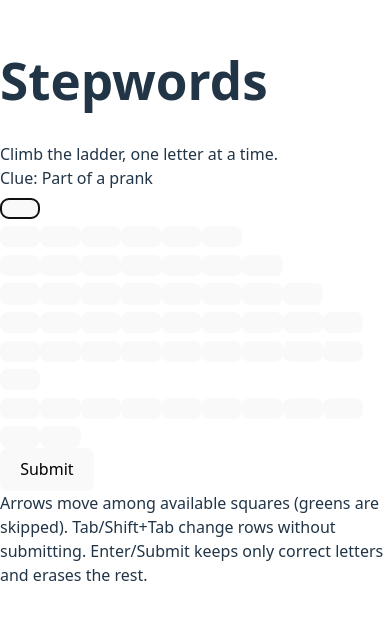
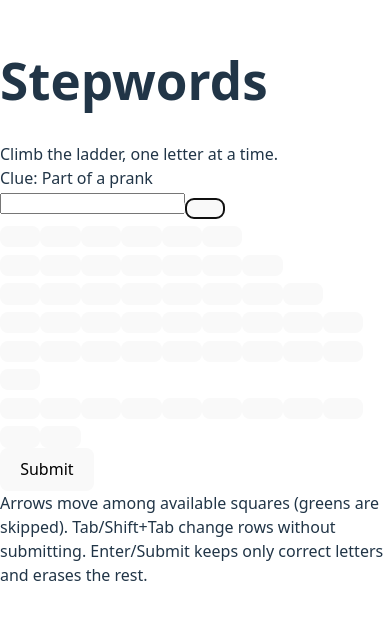
Before and after one commit to benreich4/stepwords, a React app: page / in a window 390 px wide. Shown: the part 120-740 px from the top of the page. Built offline with nearby package versions, Linux system fonts and the light colour scheme; the HTML template or start-up script is replaced by a standard one.

Commit message:
mobile update

```diff
--- a/src/App.jsx
+++ b/src/App.jsx
@@ -8,7 +8,6 @@ import React, { useState, useEffect, useRef } from "react";
  * - Tab/Shift+Tab still move between words without submitting
  * - Enter/Submit keeps only correct letters (green) and erases others
  */
-
 const PUZZLE = [
   { answer: "inonit", clue: "Part of a prank" },
   { answer: "sitinon", clue: "Audit" },
@@ -17,7 +16,6 @@ const PUZZLE = [
   { answer: "minidonuts", clue: "Little dippers?" },
   { answer: "dismounting", clue: "Getting off one's high horse?" },
 ];
-
 
 // const PUZZLE = [
 //   { answer: "ten", clue: "Perfect score or half a score" },
@@ -39,10 +37,10 @@ const clean = (s) => (s || "").toLowerCase().replace(/[^a-z]/g, "");
 function LetterBox({ char = "", state = "empty", isCursor = false, onClick }) {
   // state: empty | good
   const base =
-    "w-10 h-10 sm:w-12 sm:h-12 rounded-md border flex items-center justify-center text-sm sm:text-base font-bold uppercase select-none transition-colors";
+    "w-10 h-10 sm:w-11 sm:h-11 md:w-12 md:h-12 rounded-md border flex items-center justify-center text-base md:text-lg font-bold uppercase select-none transition-colors";
   const cls = state === "good"
     ? "bg-green-600 border-green-500 text-white"
-    : "bg-gray-900 border-gray-600 text-gray-200"; // single darker style for all empties
+    : "bg-gray-900 border-gray-700 text-gray-200"; // single darker style for empties
   const ring = isCursor ? " outline outline-2 outline-sky-400" : "";
   return (
     <button type="button" onClick={onClick} className={`${base} ${cls}${ring}`}>{char}</button>
@@ -56,6 +54,7 @@ export default function Stepwords() {
   const [cursor, setCursor] = useState(0); // col index
   const [message, setMessage] = useState("");
   const keyTargetRef = useRef(null);
+  const mobileInputRef = useRef(null);
 
   const answer = PUZZLE[level].answer.toUpperCase();
   const clue = PUZZLE[level].clue;
@@ -177,35 +176,24 @@ export default function Stepwords() {
     }
 
     // Arrow navigation
-    if (e.key === "ArrowLeft") {
+    if (e.key === "ArrowLeft") { e.preventDefault(); stepCursorInRow(-1); return; }
+    if (e.key === "ArrowRight") { e.preventDefault(); stepCursorInRow(1); return; }
+    if (e.key === "ArrowUp") { e.preventDefault(); if (level > 0) moveLevel(-1); return; }
+    if (e.key === "ArrowDown") { e.preventDefault(); if (level < PUZZLE.length - 1) moveLevel(1); return; }
+
+    // Desktop typing fallback
+    if (/^[a-z]$/i.test(e.key)) {
       e.preventDefault();
-      stepCursorInRow(-1);
+      typeChar(clean(e.key).toUpperCase());
       return;
     }
-    if (e.key === "ArrowRight") {
-      e.preventDefault();
-      stepCursorInRow(1);
-      return;
-    }
-    if (e.key === "ArrowUp") {
-      e.preventDefault();
-      if (level > 0) moveLevel(-1);
-      return;
-    }
-    if (e.key === "ArrowDown") {
-      e.preventDefault();
-      if (level < PUZZLE.length - 1) moveLevel(1);
-      return;
   }
 
-    // typing
-    if (/^[a-z]$/i.test(e.key)) {
-      e.preventDefault();
-      const ch = clean(e.key).toUpperCase();
-      // if current cell is locked, jump to nearest unlocked at/after cursor
+  function typeChar(ch) {
+    const len = rowLen(level);
     if (isLocked(level, cursor)) {
       const nextPos = nearestUnlockedInRow(level, cursor);
-        if (nextPos === -1) return; // row fully locked
+      if (nextPos === -1) return;
       setCursor(nextPos);
     }
     const cur = (guesses[level] || "").toUpperCase().padEnd(len, " ").slice(0, len);
@@ -219,8 +207,6 @@ export default function Stepwords() {
       if (!isLocked(level, advance)) { setCursor(advance); break; }
     }
     setMessage("");
-      return;
-    }
   }
 
   function letterState(rowIdx, colIdx) {
@@ -234,10 +220,29 @@ export default function Stepwords() {
 
       <div className="mb-4 text-gray-300"><span className="font-semibold">Clue:</span> {clue}</div>
 
-      {/* Hidden focus target to capture typing */}
+      {/* Hidden but focusable input to trigger mobile keyboards */}
+      <input
+        ref={mobileInputRef}
+        className="absolute opacity-0 pointer-events-none -z-10 h-0 w-0"
+        autoCapitalize="none"
+        autoCorrect="off"
+        spellCheck={false}
+        inputMode="text"
+        value=""
+        onChange={(e) => {
+          const v = e.target.value || "";
+          const ch = clean(v).slice(-1);
+          if (ch) typeChar(ch.toUpperCase());
+          e.target.value = ""; // reset so next key is captured
+        }}
+        onKeyDown={onKeyDown}
+        aria-hidden
+      />
+
+      {/* Also capture desktop keydown for reliability */}
       <button ref={keyTargetRef} onKeyDown={onKeyDown} className="sr-only" aria-hidden />
 
-      <div className="flex flex-col items-start gap-2">
+      <div className="flex flex-col items-start gap-1.5 sm:gap-2">
         {PUZZLE.map((p, i) => {
           const len = p.answer.length;
           const showVal = (guesses[i] || "").toUpperCase();
@@ -254,6 +259,8 @@ export default function Stepwords() {
                       if (!locks[i][col]) {
                         setLevel(i);
                         setCursor(col);
+                        // Focus the hidden input to open mobile keyboard
+                        mobileInputRef.current?.focus();
                         keyTargetRef.current?.focus();
                       }
                     }}
```
Lines whose indentation alone changed are shown as unchanged.
